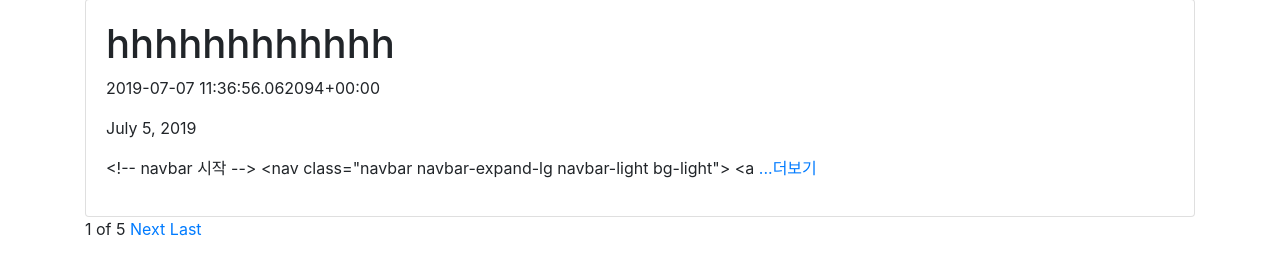
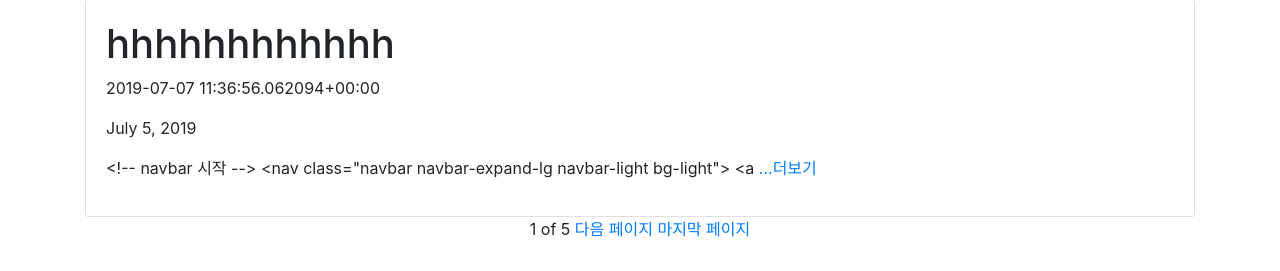
Before and after one commit to HyuuunjuKim/Board, a Django app: page / in a window 1280 px wide. Shown: the part 583-854 px from the top of the page. Run offline with Django 3.2, Linux system fonts and the light colour scheme; data comes from the database, SQL or seed files in the repository; both versions use the stored data as it was after the commit; some libraries are stand-ins or nearby versions.

Commit message:
pagination위치 조정

```diff
--- a/app_board/templates/home.html
+++ b/app_board/templates/home.html
@@ -12,10 +12,10 @@
         </div>
     </div>
     {% endfor %}
-
+    <div class="page">
         {% if page_posts.has_previous %}
-    <a href="?page=1">First</a>
-    <a href="?page={{page_posts.previous_page_number}}">Previous</a>
+        <a href="?page=1">처음 페이지</a>
+        <a href="?page={{page_posts.previous_page_number}}">이전 페이지</a>
         {% endif %}
 
         <span>{{page_posts.number}}</span>
@@ -23,9 +23,10 @@
         <span>{{page_posts.paginator.num_pages}}</span>
 
         {%if page_posts.has_next%}
-    <a href="?page={{page_posts.next_page_number}}">Next</a>
-    <a href="?page={{page_posts.paginator.num_pages}}">Last</a>
+        <a href="?page={{page_posts.next_page_number}}">다음 페이지</a>
+        <a href="?page={{page_posts.paginator.num_pages}}">마지막 페이지</a>
         {%endif%}
+    </div>
 </div>
 </body>
 
@@ -38,5 +39,8 @@
     .card {
         margin-top: 30px;
     }
+    .page {
+        text-align: center;
+    }
 </style>
 {% endblock %}
```
Also changed, not shown: db.sqlite3. Lines whose indentation alone changed are shown as unchanged.
